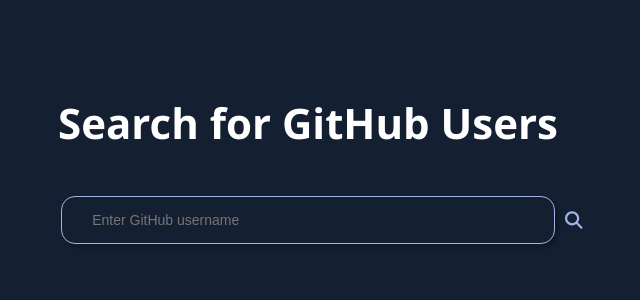
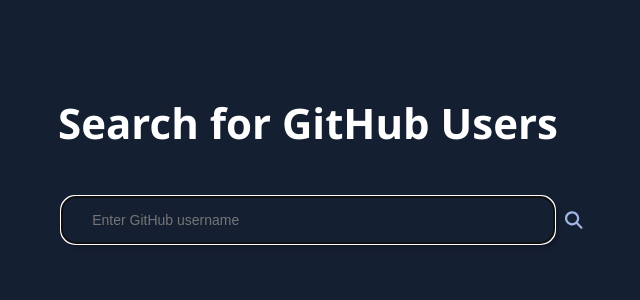
Before and after one commit to pernilla-hallgren/react-github-user-search, a React (Create React App) app: page / in a window 1280 px wide. Shown: the top 300 px of the page, without its empty margins (332-972 px from the left). Built offline with nearby package versions, Linux system fonts and the light colour scheme; no server answers.

Commit message:
add input focus on mount

```diff
--- a/src/components/common/CustomInput.tsx
+++ b/src/components/common/CustomInput.tsx
@@ -1,4 +1,4 @@
-import { ChangeEvent, FormEvent } from 'react';
+import { ChangeEvent, FormEvent, useEffect, useRef } from 'react';
 import { FontAwesomeIcon } from '@fortawesome/react-fontawesome';
 import { faSearch } from '@fortawesome/free-solid-svg-icons';
 
@@ -10,6 +10,12 @@
 }
 
 const CustomInput = ({ placeholder, value, onChange, onSubmit }: CustomInputProps) => {
+    const inputRef = useRef<HTMLInputElement | null>(null);
+
+    useEffect(() => {
+        inputRef.current?.focus();
+    }, [])
+
 
     return (
         <form onSubmit={onSubmit}>
@@ -20,6 +26,7 @@
                     value={value}
                     placeholder={placeholder}
                     onChange={onChange}
+                    ref={inputRef}
                 />
                 <button className='input-button'>
                     <FontAwesomeIcon
```
